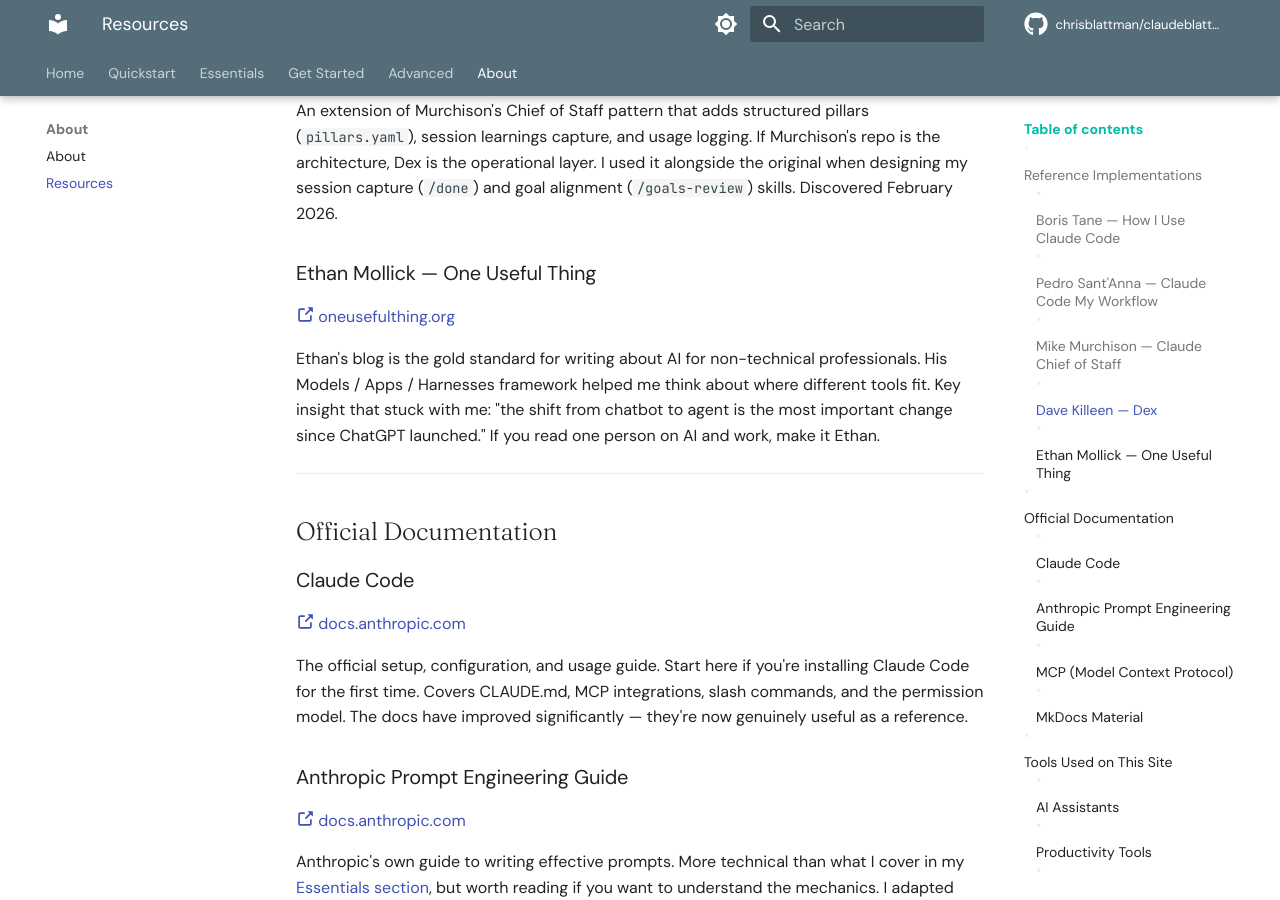
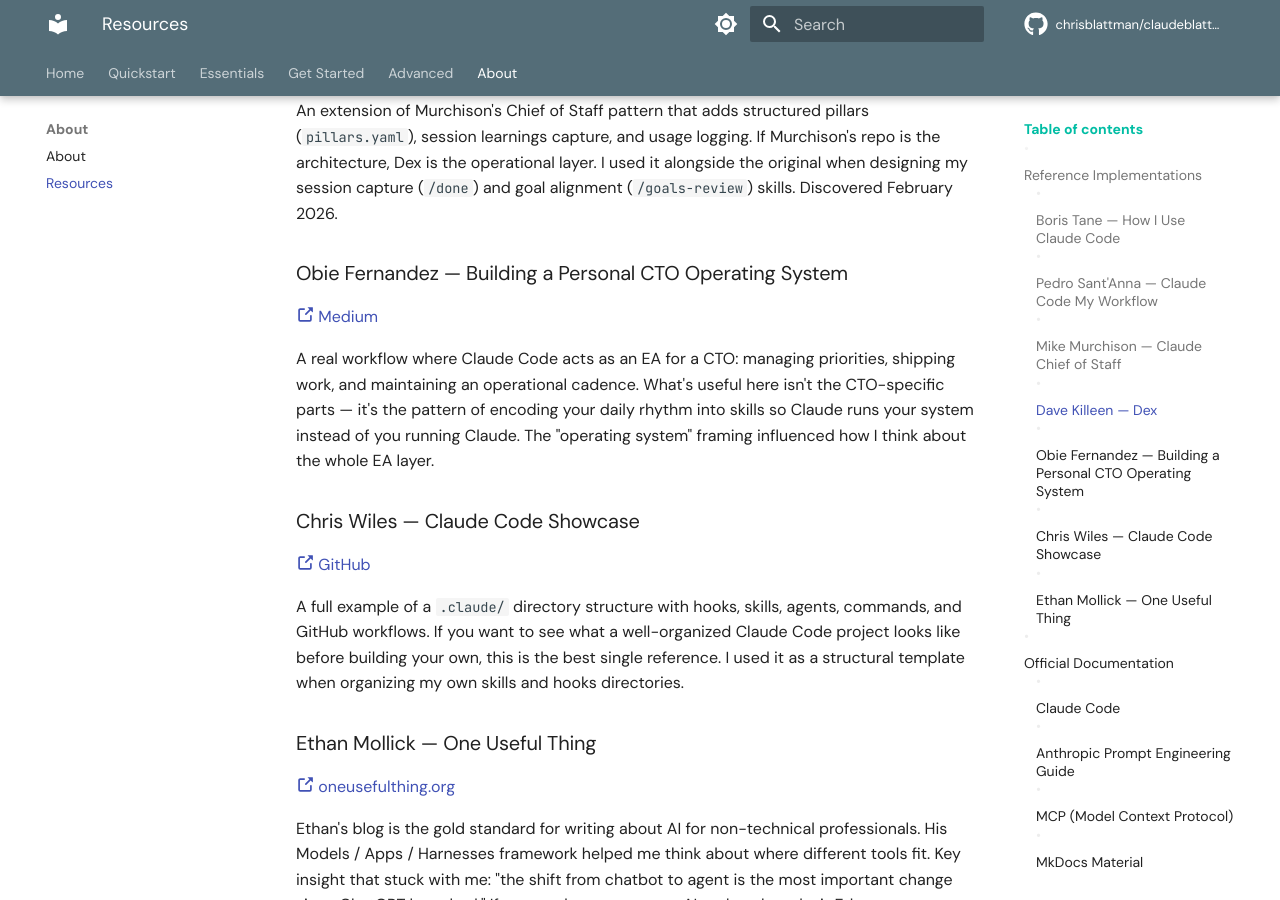
Before and after one commit to XiongfeiLi6/claudeblattman, an MkDocs documentation site: the page built from docs/resources.md, in a window 1280 px wide and 900 px high, scrolled down 1368 px. Built offline with MkDocs 1.6.1 and Material for MkDocs 9.7.7, drawn with Linux system fonts in a browser that asks for light colours; comment, search, counter and statistics services are not loaded.

Commit message:
Add Fernandez and Wiles to Resources reference implementations
Co-Authored-By: Claude Opus 4.6 <noreply@anthropic.com>

```diff
--- a/docs/resources.md
+++ b/docs/resources.md
@@ -33,6 +33,18 @@ A four-pillar structure (Communicate, Learn, Deepen Relationships, Achieve Goals
 [:octicons-link-external-16: GitHub](https://github.com/davekilleen/Dex)
 
 An extension of Murchison's Chief of Staff pattern that adds structured pillars (`pillars.yaml`), session learnings capture, and usage logging. If Murchison's repo is the architecture, Dex is the operational layer. I used it alongside the original when designing my session capture (`/done`) and goal alignment (`/goals-review`) skills. Discovered February 2026.
+
+### Obie Fernandez — Building a Personal CTO Operating System
+
+[:octicons-link-external-16: Medium](https://obie.medium.com/building-a-personal-cto-operating-system-with-claude-code-b3fb9c4933c7)
+
+A real workflow where Claude Code acts as an EA for a CTO: managing priorities, shipping work, and maintaining an operational cadence. What's useful here isn't the CTO-specific parts — it's the pattern of encoding your daily rhythm into skills so Claude runs your system instead of you running Claude. The "operating system" framing influenced how I think about the whole EA layer.
+
+### Chris Wiles — Claude Code Showcase
+
+[:octicons-link-external-16: GitHub](https://github.com/ChrisWiles/claude-code-showcase)
+
+A full example of a `.claude/` directory structure with hooks, skills, agents, commands, and GitHub workflows. If you want to see what a well-organized Claude Code project looks like before building your own, this is the best single reference. I used it as a structural template when organizing my own skills and hooks directories.
 
 ### Ethan Mollick — One Useful Thing
 
```
